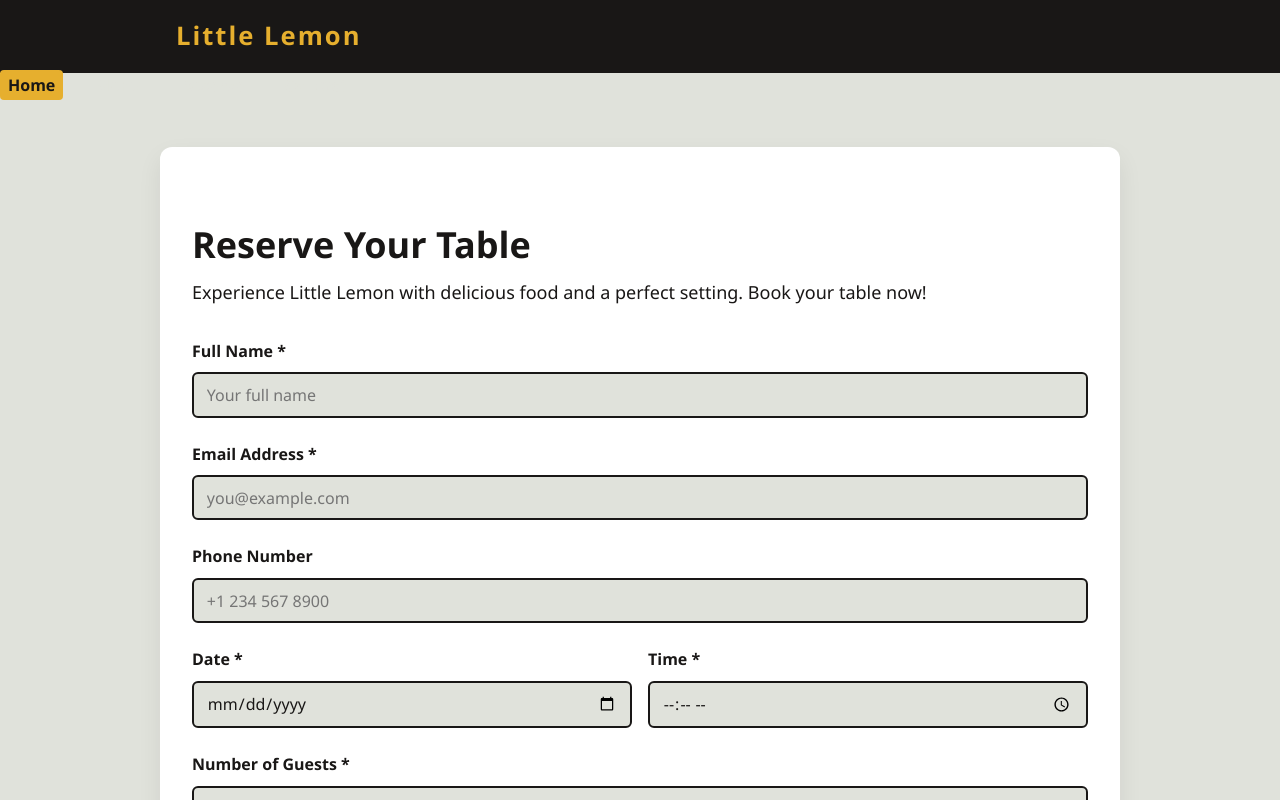
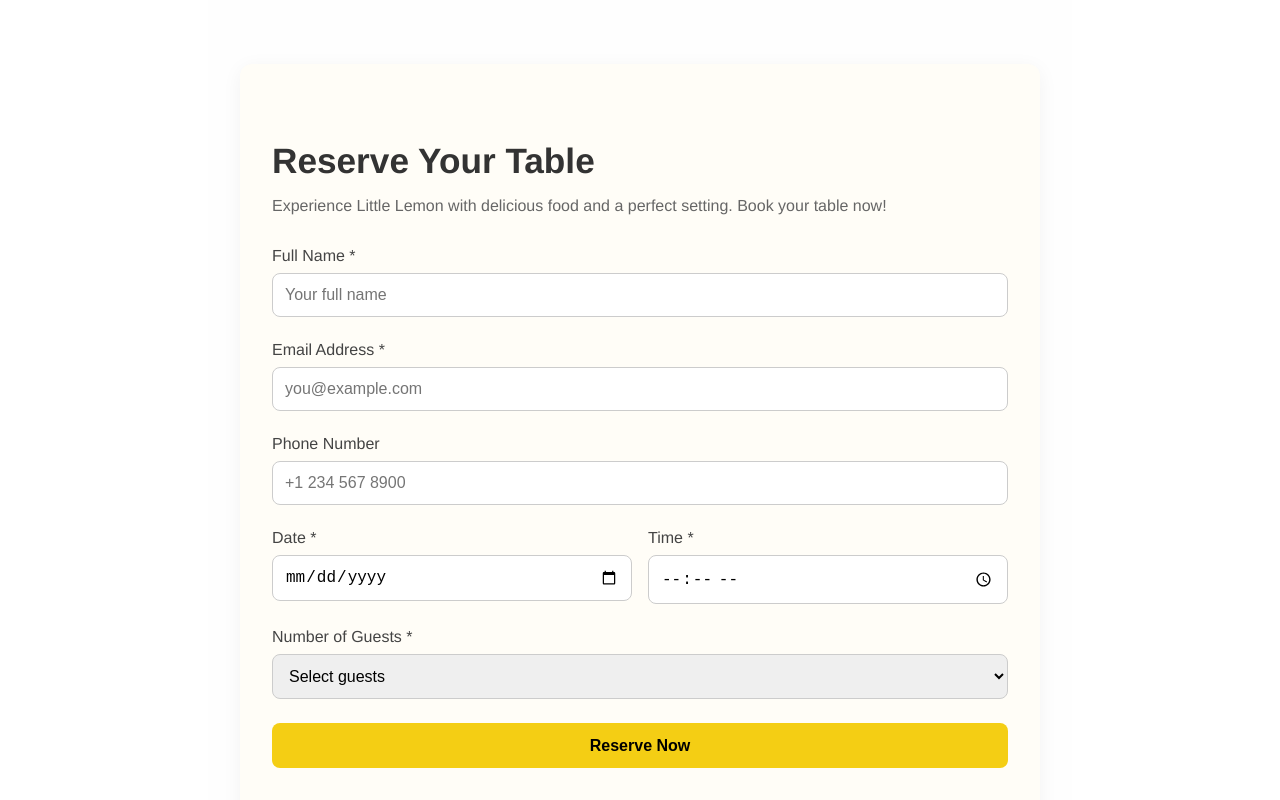
Before and after one commit to Xthedesignerr/meta-capstone, a React (Create React App) app: page /booking in a window 1280 px wide. Shown: the top 800 px of the page. Built offline with nearby package versions, Linux system fonts and the light colour scheme.

Commit message:
Initial commit: Little Lemon Booking Page&Home Page  setup

```diff
--- a/package.json
+++ b/package.json
@@ -9,6 +9,7 @@
     "@testing-library/user-event": "^13.5.0",
     "react": "^19.1.0",
     "react-dom": "^19.1.0",
+    "react-router-dom": "^7.7.1",
     "react-scripts": "5.0.1",
     "web-vitals": "^2.1.4"
   },
--- a/src/App.js
+++ b/src/App.js
@@ -1,19 +1,17 @@
 import './App.css';
-import Header from './Components/Header';
-import Nav from './Components/Nav';
-import Main from './Components/Main';
-import Footer from './Components/Footer';
+import { BrowserRouter, Routes, Route } from 'react-router-dom';
+import BookingPage from './Components/BookingPage';
+import HomePage from './Components/HomePage';
 
 function App() {
   return (
-    <>
-      <Header />
-      <Nav />
-      <Main />
-      <Footer />
-    </>
+    <BrowserRouter>
+      <Routes>
+        <Route path="/" element={<HomePage />} />
+        <Route path="/booking" element={<BookingPage />} />
+      </Routes>
+    </BrowserRouter>
   );
 }
 
-
 export default App;
--- /dev/null
+++ b/src/Components/BookingPage.js
@@ -0,0 +1,14 @@
+
+import Main from './Main'; // ✅ CORRECT
+
+
+
+const BookingPage = () => {
+        return (
+          <>
+            <Main />
+          </>
+        );
+}
+
+export default BookingPage;
--- /dev/null
+++ b/src/Components/CallToAction.css
@@ -0,0 +1,71 @@
+.hero {
+    background-color: #fdf8f3;
+    padding: 4rem 2rem;
+    display: flex;
+    justify-content: center;
+    align-items: center;
+    font-family: 'Helvetica Neue', sans-serif;
+  }
+
+  .hero-content {
+    display: flex;
+    flex-direction: row;
+    max-width: 1200px;
+    gap: 4rem;
+    align-items: center;
+    flex-wrap: wrap;
+  }
+
+  .hero-text {
+    flex: 1;
+    min-width: 300px;
+  }
+
+  .hero-text h1 {
+    font-size: 3rem;
+    font-weight: bold;
+    color: #495e57;
+    margin-bottom: 0.2rem;
+  }
+
+  .hero-text h2 {
+    font-size: 2rem;
+    color: #f4ce14;
+    margin-bottom: 1rem;
+  }
+
+  .hero-text p {
+    font-size: 1.1rem;
+    color: #333;
+    line-height: 1.6;
+    margin-bottom: 1.5rem;
+    max-width: 500px;
+  }
+
+  .hero-cta {
+    background-color: #f4ce14;
+    color: #333;
+    border: none;
+    padding: 0.75rem 1.5rem;
+    font-size: 1rem;
+    font-weight: bold;
+    border-radius: 8px;
+    cursor: pointer;
+    transition: background-color 0.3s ease;
+  }
+
+  .hero-cta:hover {
+    background-color: #eab308;
+  }
+
+  .hero-image-wrapper {
+    flex: 1;
+    min-width: 300px;
+  }
+
+  .hero-img {
+    width: 100%;
+    height: auto;
+    border-radius: 12px;
+    box-shadow: 0 10px 30px rgba(0, 0, 0, 0.1);
+  }
--- /dev/null
+++ b/src/Components/CallToAction.js
@@ -0,0 +1,27 @@
+import { Link } from "react-router-dom";
+import Heroimg from "../assets/Heroimg.jpg";
+import "./CallToAction.css";
+
+const CallToAction = () => {
+  return (
+    <header className="hero">
+      <div className="hero-content">
+        <div className="hero-text">
+          <h1>Little Lemon</h1>
+          <h2>Chicago</h2>
+          <p>
+            Mediterranean flavors with a modern twist. Join us in the heart of Chicago for an unforgettable dining experience.
+          </p>
+          <Link to="/booking">
+            <button className="hero-cta">Reserve A Table</button>
+          </Link>
+        </div>
+        <div className="hero-image-wrapper">
+          <img src={Heroimg} className="hero-img" alt="Little Lemon Restaurant" />
+        </div>
+      </div>
+    </header>
+  );
+};
+
+export default CallToAction;
--- /dev/null
+++ b/src/Components/HomePage.js
@@ -0,0 +1,11 @@
+import CallToAction from "./CallToAction";
+
+const HomePage = () => {
+    return (
+        <>
+        <CallToAction />
+        </>
+    )
+};
+
+export default HomePage;
--- /dev/null
+++ b/src/Components/Main.css
@@ -0,0 +1,99 @@
+/* Main.css */
+
+.main-section {
+  padding: 4rem 2rem;
+  background-color: #fefefe;
+  max-width: 800px;
+  margin: 0 auto;
+  font-family: 'Helvetica Neue', sans-serif;
+}
+
+.reservation-section {
+  background-color: #fffdf7;
+  border-radius: 12px;
+  box-shadow: 0 4px 20px rgba(0, 0, 0, 0.05);
+  padding: 3rem 2rem;
+  text-align: left;
+}
+
+.reservation-section h1 {
+  font-size: 2.2rem;
+  color: #333;
+  margin-bottom: 0.5rem;
+}
+
+.reservation-section p {
+  font-size: 1rem;
+  color: #666;
+  margin-bottom: 2rem;
+}
+
+.reservation-form {
+  display: flex;
+  flex-direction: column;
+  gap: 1.5rem;
+}
+
+.form-group {
+  display: flex;
+  flex-direction: column;
+}
+
+.form-group label {
+  font-weight: 500;
+  margin-bottom: 0.5rem;
+  color: #444;
+}
+
+.form-group input,
+.form-group select {
+  padding: 0.75rem;
+  border: 1px solid #ccc;
+  border-radius: 8px;
+  font-size: 1rem;
+  transition: border 0.2s ease;
+}
+
+.form-group input:focus,
+.form-group select:focus {
+  border-color: #f4ce14; /* Little Lemon yellow */
+  outline: none;
+}
+
+.form-row {
+  display: flex;
+  gap: 1rem;
+  flex-wrap: wrap;
+}
+
+.half-width {
+  flex: 1;
+  min-width: 120px;
+}
+
+.btn-primary {
+  background-color: #f4ce14;
+  color: #000;
+  font-weight: 600;
+  padding: 0.85rem 1.5rem;
+  border: none;
+  border-radius: 8px;
+  font-size: 1rem;
+  cursor: pointer;
+  transition: all 0.3s ease;
+}
+
+.btn-primary:hover {
+  background-color: #e2bb10;
+}
+
+.confirmation-message {
+  margin-top: 2rem;
+  padding: 1rem;
+  background-color: #e8ffe2;
+  color: #226622;
+  border: 1px solid #b4e2b2;
+  border-radius: 8px;
+  font-weight: 500;
+  text-align: center;
+}
--- a/src/Components/Main.js
+++ b/src/Components/Main.js
@@ -1,4 +1,6 @@
 import React, { useState } from 'react';
+import './Main.css';
+
 
 const Main = () => {
   const [formData, setFormData] = useState({
--- a/src/Components/Nav.js
+++ b/src/Components/Nav.js
@@ -1,16 +1,11 @@
-import React from 'react';
-import './style.css';
-const Nav = () => {
+import { Link } from 'react-router-dom';
+
+function Nav() {
   return (
-    <nav className="nav">
-      <ul className="nav-links">
-        <li><a href="#home" className="active">Home</a></li>
-        <li><a href="#menu">Menu</a></li>
-        <li><a href="#reserve">Reserve</a></li>
-        <li><a href="#contact">Contact</a></li>
-      </ul>
+    <nav>
+      <Link to="/">Home</Link>
+      <Link to="/booking">Booking</Link>
     </nav>
   );
 };
-
 export default Nav;
```
Also changed, not shown: 2 other files (tests, documents, lock files or other folders).
